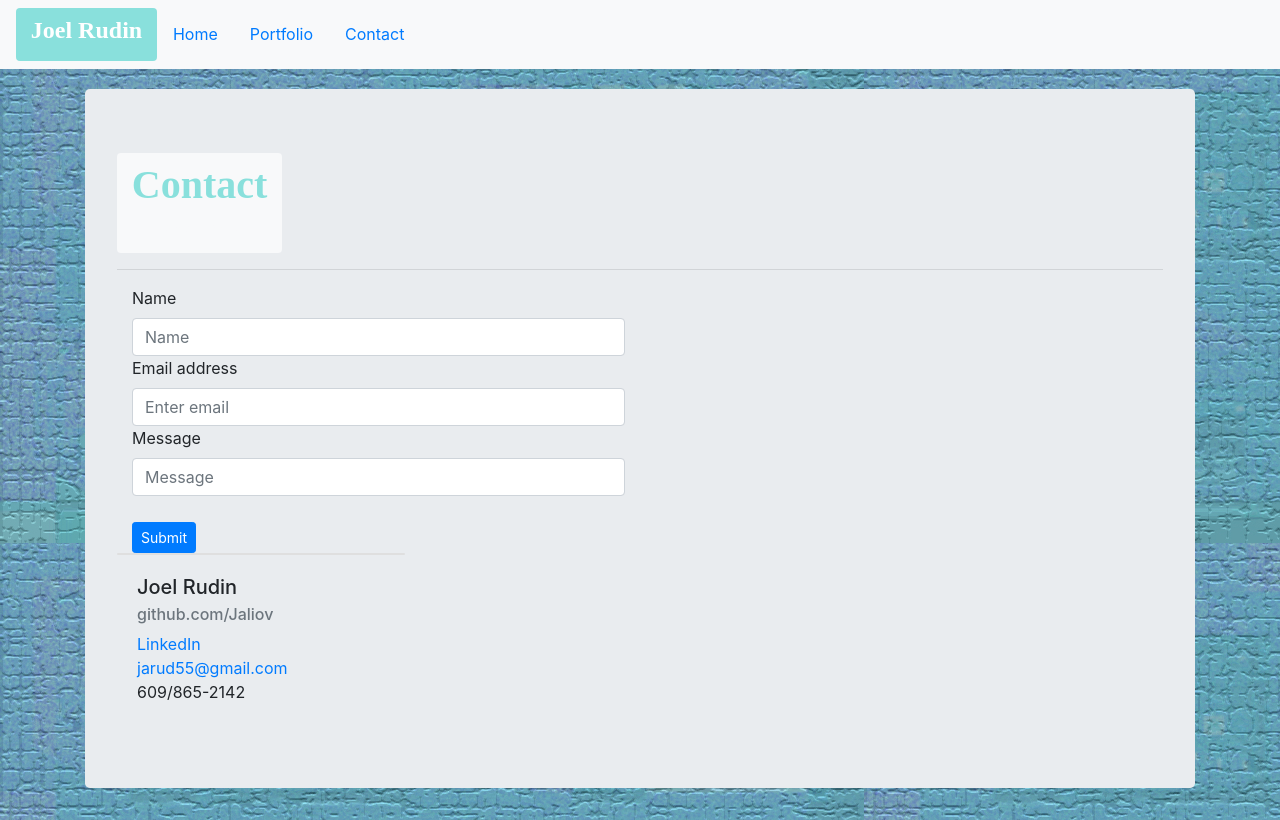
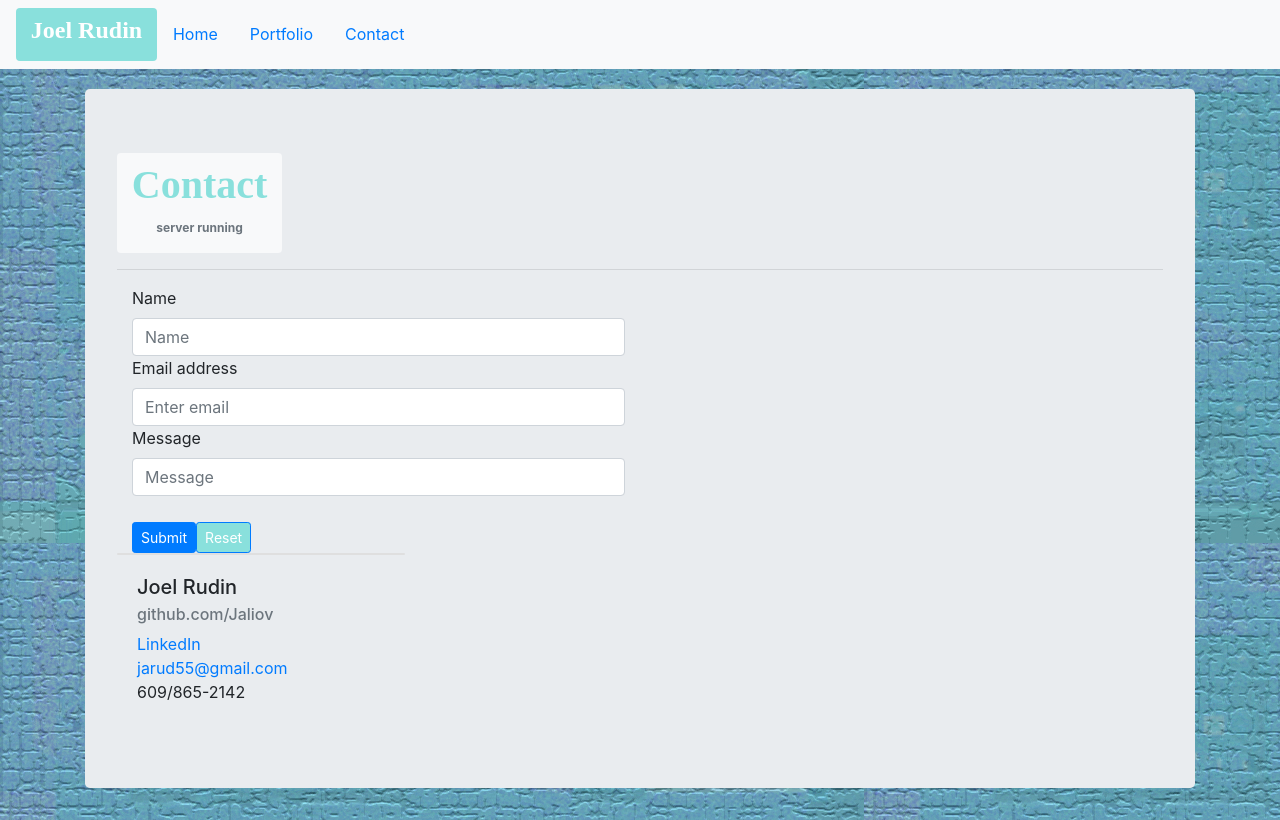
Before and after one commit to Jaliov/React-Portfolio, a React (Create React App) app in the folder client/: page /contact in a window 1280 px wide. Built offline with nearby package versions, Linux system fonts and the light colour scheme.

Commit message:
form reload

```diff
--- a/client/src/components/Contact.js
+++ b/client/src/components/Contact.js
@@ -17,6 +17,11 @@ class ContactInfo extends Component {
     this.handleChangeEmail = this.handleChangeEmail.bind(this);
     this.handleChangeMessage = this.handleChangeMessage.bind(this);
     this.handleClick = this.handleClick.bind(this);
+    this.refreshPage = this.refreshPage.bind(this);
+  }
+
+  refreshPage() {
+    window.location.reload(false);
   }
 
   handleChangeName(event) {
@@ -40,12 +45,6 @@ class ContactInfo extends Component {
   //Submit
   handleClick = (e) => {
     e.preventDefault();
-    // StoreInput();
-    this.setState({
-      name: '',
-      email: '',
-      message: '',
-    });
     const payload = {
       name: this.state.name,
       email: this.state.email,
@@ -53,8 +52,14 @@ class ContactInfo extends Component {
     };
     console.log(payload);
 
+    // this.setState({
+    //   name: '',
+    //   email: '',
+    //   message: '',
+    // });
+
     axios({
-      url: '/testAPI/save',
+      url: 'http://localhost:4000/testAPI/save',
       method: 'POST',
       data: payload,
     })
@@ -76,13 +81,13 @@ class ContactInfo extends Component {
               <h1>Contact</h1>
               <div className='App'>
                 <header className='App-header'>
-                  <p className='App-intro text-light'>server running</p>
+                  <p className='App-intro text-secondary'>server running</p>
                 </header>
               </div>
             </Badge>
             <hr></hr>
 
-            <Form onSubmit={this.handleClick}>
+            <Form onSubmit={this.handleClick} id='formInput' class='form'>
               <Form.Group>
                 {/* controlId="formBasicName"> */}
                 <Col xs={6}>
@@ -127,6 +132,18 @@ class ContactInfo extends Component {
               >
                 Submit
               </Button>
+              <Button
+                onClick={this.refreshPage}
+                // variant='secondary'
+
+                size='sm'
+                style={{
+                  marginTop: '10px',
+                  backgroundColor: 'rgb(137, 224, 220)',
+                }}
+              >
+                Reset
+              </Button>
             </Col>
             <Card style={{ width: '18rem' }} />
             <Card.Body>
```
